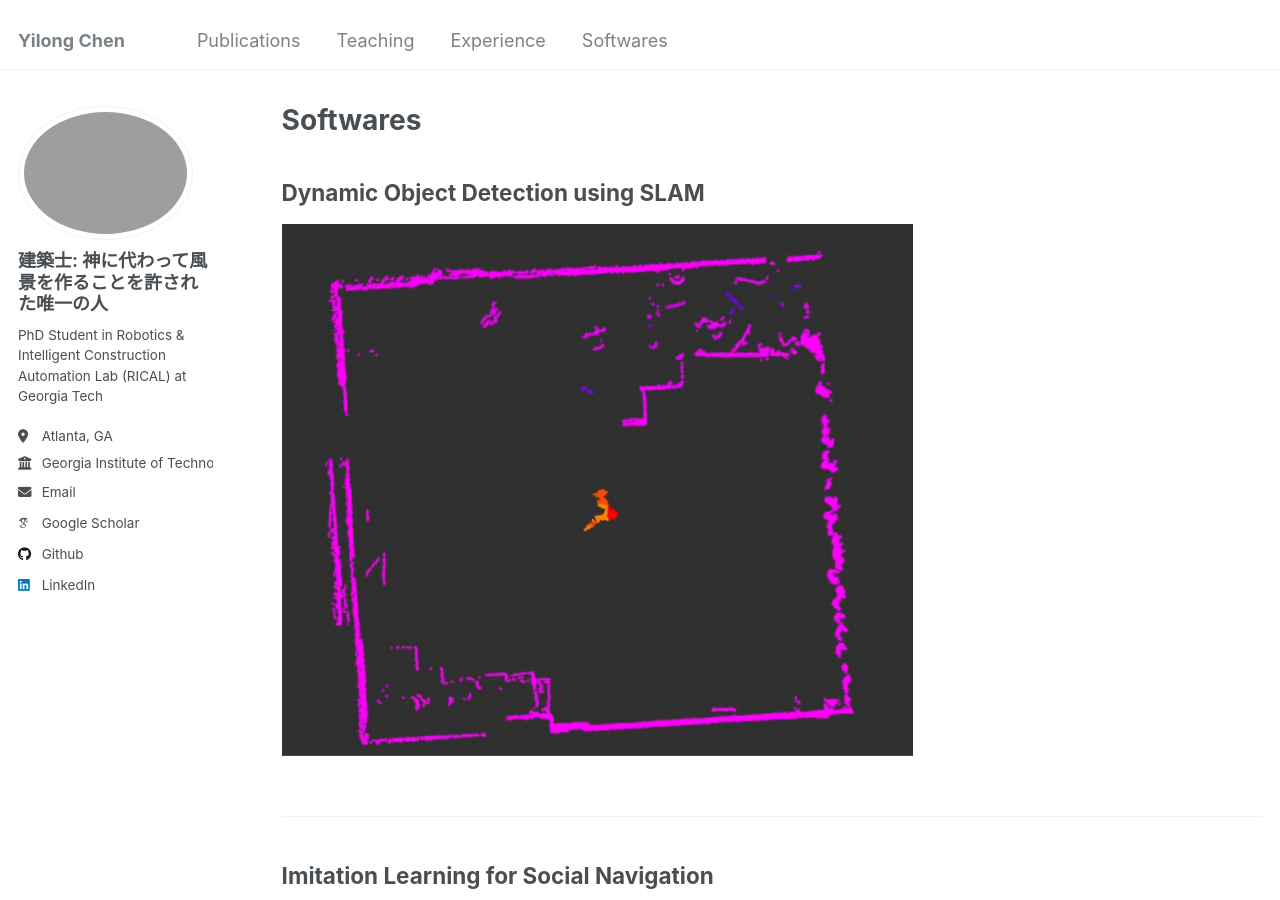
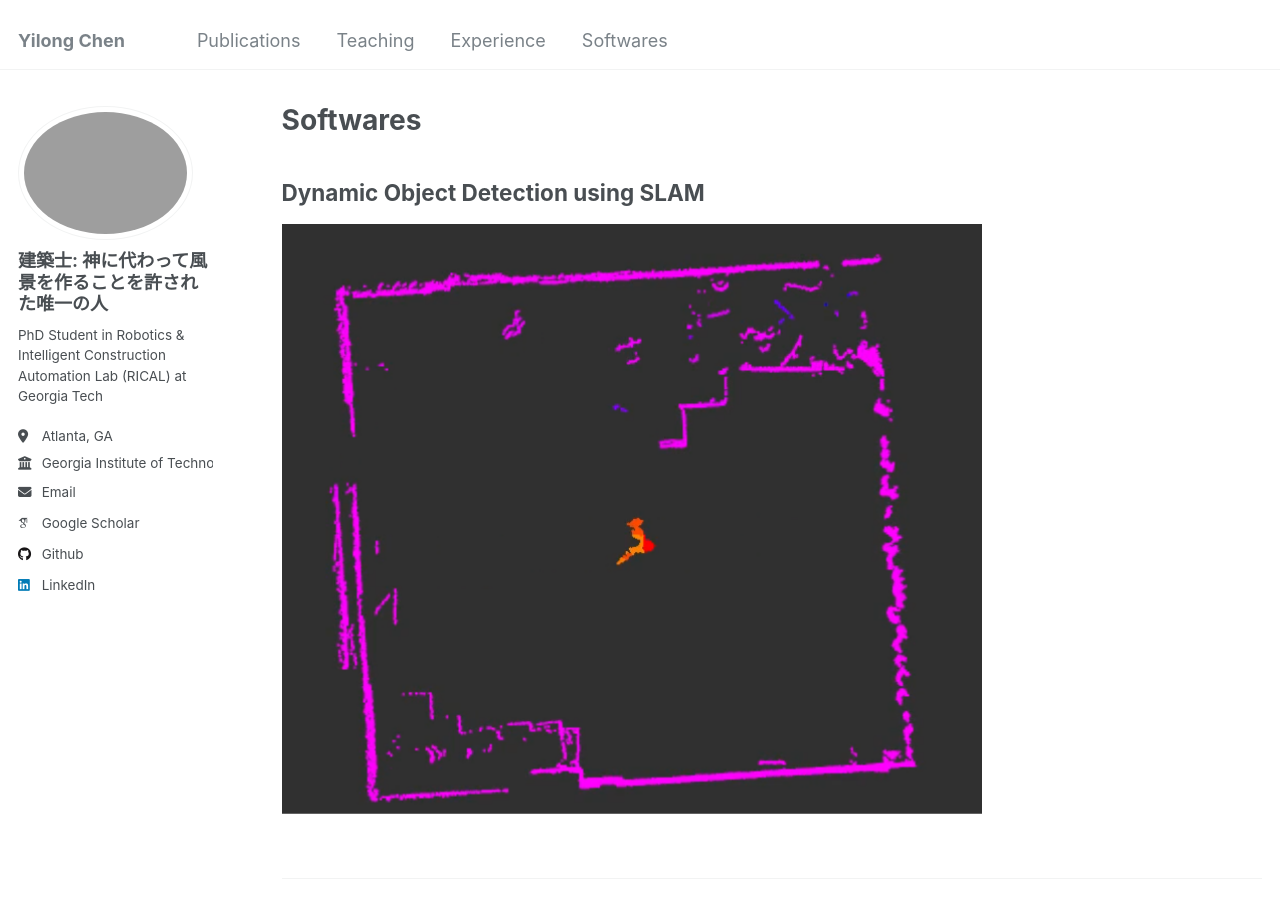
Before and after one commit to chenyilong0520/chenyilong0520.github.io, a Jekyll site: the page built from _pages/softwares.md, in a window 1280 px wide and 900 px high. Built offline with Jekyll 4.4.1, drawn with Linux system fonts in a browser that asks for light colours; some web fonts are replaced.

Commit message:
adjust image size

```diff
--- a/_pages/softwares.md
+++ b/_pages/softwares.md
@@ -7,12 +7,12 @@ author_profile: true
 
 ## Dynamic Object Detection using SLAM
 
-![Edit](/images/dynamic_object_detection_using_SLAM.png){:height="700px" width="631px"}
+![Edit](/images/dynamic_object_detection_using_SLAM.png){:height="631px" width="700px"}
 
 ------
 
 ## Imitation Learning for Social Navigation
 
-![Edit](/images/imitation_learning_for_social_navigation.jpg){:height="700px" width="455px"}
+![Edit](/images/imitation_learning_for_social_navigation.jpg){:height="455px" width="700px"}
 
 ------
```
